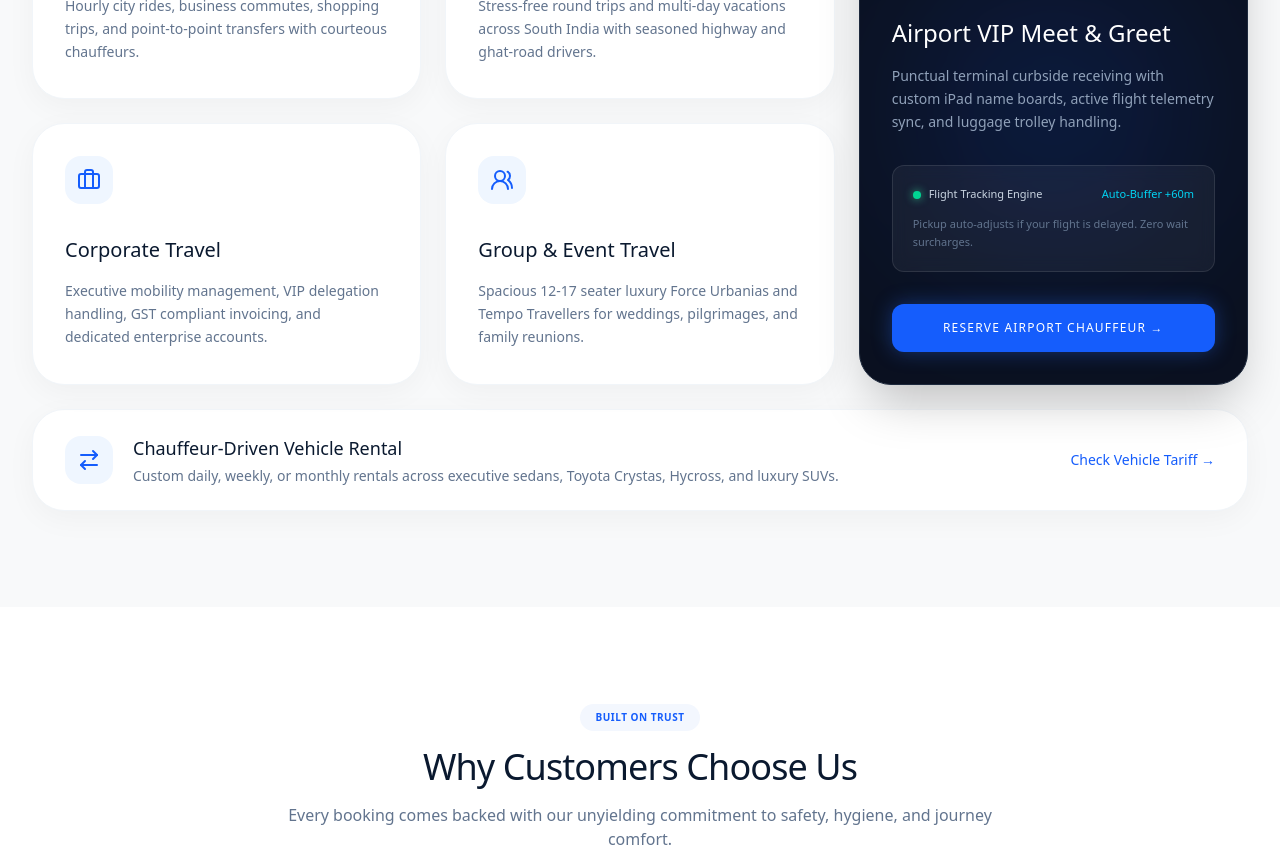
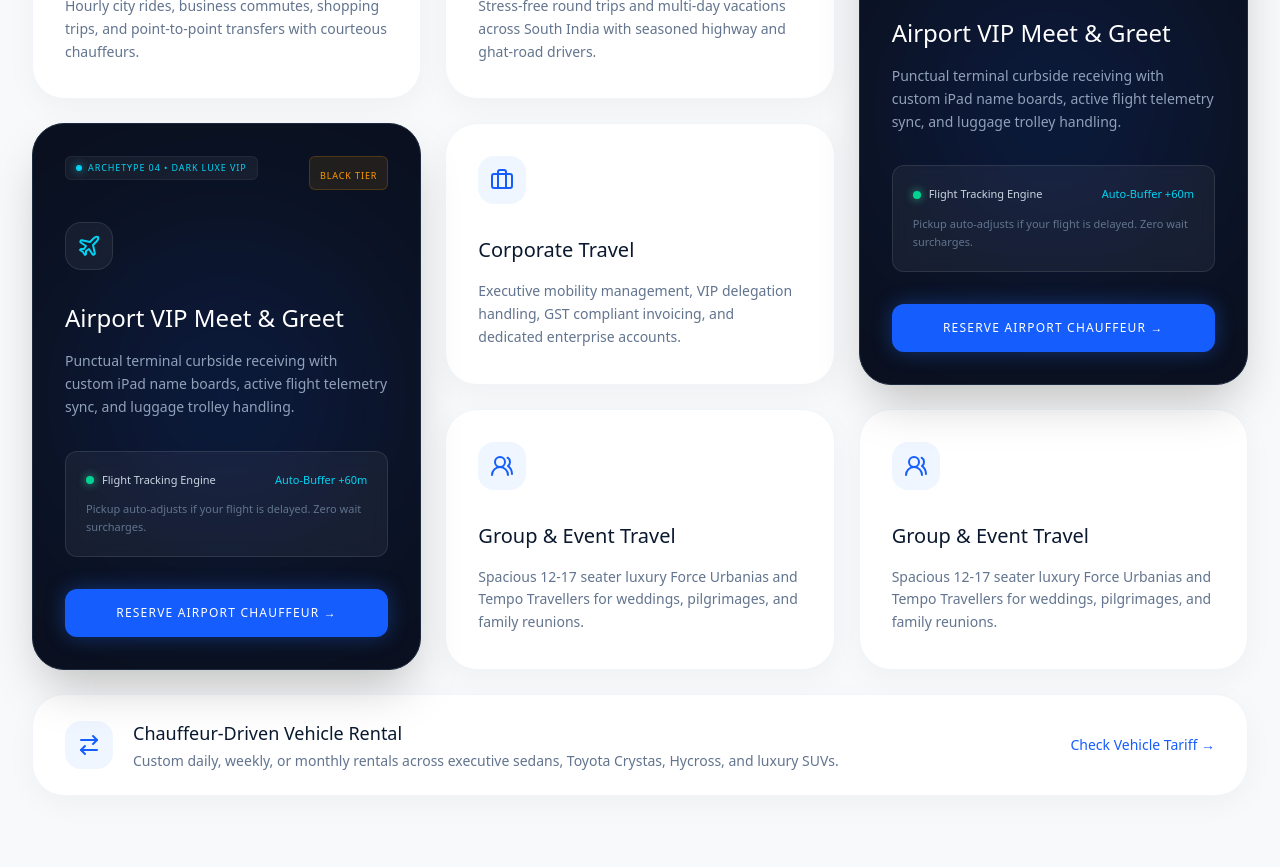
Before and after one commit to aeropeak26/Rudhran_travels, a Next.js app: page /about in a window 1280 px wide. Shown: the part 3720-4587 px from the top of the page. Built offline with nearby package versions, Linux system fonts and the light colour scheme.

Commit message:
Update Bento grid to match 7-card masonry layout

```diff
--- a/src/app/about/page.tsx
+++ b/src/app/about/page.tsx
@@ -342,10 +342,10 @@ export default function AboutUs() {
             </div>
 
             {/* Bento Grid */}
-            <div className="grid grid-cols-1 md:grid-cols-2 lg:grid-cols-3 gap-6">
+            <div className="grid grid-cols-1 md:grid-cols-2 lg:grid-cols-3 lg:grid-rows-3 gap-6">
 
-              {/* Local Transportation */}
-              <div className="bg-white p-8 rounded-[2rem] border border-slate-100 shadow-[0_8px_30px_rgb(0,0,0,0.04)] hover:shadow-[0_8px_30px_rgb(0,0,0,0.08)] transition-all flex flex-col">
+              {/* Card 1: Local Transportation (Col 1, Row 1) */}
+              <div className="lg:col-start-1 lg:row-start-1 bg-white p-8 rounded-[2rem] border border-slate-100 shadow-[0_8px_30px_rgb(0,0,0,0.04)] hover:shadow-[0_8px_30px_rgb(0,0,0,0.08)] transition-all flex flex-col">
                 <div className="w-12 h-12 bg-blue-50 rounded-2xl flex items-center justify-center text-blue-600 mb-8">
                   <MapPin className="w-6 h-6" />
                 </div>
@@ -353,8 +353,8 @@ export default function AboutUs() {
                 <p className="text-sm text-slate-500 leading-relaxed">Hourly city rides, business commutes, shopping trips, and point-to-point transfers with courteous chauffeurs.</p>
               </div>
 
-              {/* Outstation Trips */}
-              <div className="bg-white p-8 rounded-[2rem] border border-slate-100 shadow-[0_8px_30px_rgb(0,0,0,0.04)] hover:shadow-[0_8px_30px_rgb(0,0,0,0.08)] transition-all flex flex-col">
+              {/* Card 2: Outstation Trips (Col 2, Row 1) */}
+              <div className="lg:col-start-2 lg:row-start-1 bg-white p-8 rounded-[2rem] border border-slate-100 shadow-[0_8px_30px_rgb(0,0,0,0.04)] hover:shadow-[0_8px_30px_rgb(0,0,0,0.08)] transition-all flex flex-col">
                 <div className="w-12 h-12 bg-blue-50 rounded-2xl flex items-center justify-center text-blue-600 mb-8">
                   <Zap className="w-6 h-6" />
                 </div>
@@ -362,8 +362,8 @@ export default function AboutUs() {
                 <p className="text-sm text-slate-500 leading-relaxed">Stress-free round trips and multi-day vacations across South India with seasoned highway and ghat-road drivers.</p>
               </div>
 
-              {/* Airport VIP (Tall Dark Card) */}
-              <div className="lg:row-span-2 bg-[#0b1120] p-8 rounded-[2rem] border border-slate-800 relative overflow-hidden flex flex-col shadow-2xl">
+              {/* Card 3: Airport VIP 1 (Col 3, Row 1-2) */}
+              <div className="lg:col-start-3 lg:row-start-1 lg:row-span-2 bg-[#0b1120] p-8 rounded-[2rem] border border-slate-800 relative overflow-hidden flex flex-col shadow-2xl">
                 {/* Glow Effect */}
                 <div className="absolute top-1/2 left-1/2 -translate-x-1/2 -translate-y-1/2 w-64 h-64 bg-blue-600/20 rounded-full blur-[100px] pointer-events-none"></div>
 
@@ -402,8 +402,48 @@ export default function AboutUs() {
                 </button>
               </div>
 
-              {/* Corporate Travel */}
-              <div className="bg-white p-8 rounded-[2rem] border border-slate-100 shadow-[0_8px_30px_rgb(0,0,0,0.04)] hover:shadow-[0_8px_30px_rgb(0,0,0,0.08)] transition-all flex flex-col">
+              {/* Card 4: Airport VIP 2 (Col 1, Row 2-3) */}
+              <div className="lg:col-start-1 lg:row-start-2 lg:row-span-2 bg-[#0b1120] p-8 rounded-[2rem] border border-slate-800 relative overflow-hidden flex flex-col shadow-2xl">
+                {/* Glow Effect */}
+                <div className="absolute top-1/2 left-1/2 -translate-x-1/2 -translate-y-1/2 w-64 h-64 bg-blue-600/20 rounded-full blur-[100px] pointer-events-none"></div>
+
+                <div className="relative z-10 flex-grow">
+                  <div className="flex justify-between items-start mb-8">
+                    <div className="flex items-center gap-1.5 px-2.5 py-1 bg-white/5 rounded-md border border-white/5">
+                      <div className="w-1.5 h-1.5 rounded-full bg-cyan-400 shadow-[0_0_8px_rgba(34,211,238,0.8)]"></div>
+                      <span className="text-[9px] font-bold text-cyan-400 uppercase tracking-widest">ARCHETYPE 04 • DARK LUXE VIP</span>
+                    </div>
+                    <div className="px-2.5 py-1 bg-amber-500/10 rounded-md border border-amber-500/20">
+                      <span className="text-[9px] font-bold text-amber-500 uppercase tracking-widest">BLACK TIER</span>
+                    </div>
+                  </div>
+
+                  <div className="w-12 h-12 rounded-2xl bg-white/5 border border-white/10 flex items-center justify-center mb-8 backdrop-blur-sm">
+                    <Plane className="w-6 h-6 text-cyan-400" />
+                  </div>
+
+                  <h3 className="text-2xl font-bold text-white mb-4">Airport VIP Meet & Greet</h3>
+                  <p className="text-sm text-slate-400 leading-relaxed mb-8">Punctual terminal curbside receiving with custom iPad name boards, active flight telemetry sync, and luggage trolley handling.</p>
+
+                  <div className="bg-white/5 border border-white/10 rounded-xl p-5 mb-8 backdrop-blur-sm">
+                    <div className="flex justify-between items-center mb-3">
+                      <div className="flex items-center gap-2">
+                        <div className="w-2 h-2 rounded-full bg-emerald-400 shadow-[0_0_8px_rgba(52,211,153,0.8)]"></div>
+                        <span className="text-[11px] font-medium text-slate-300">Flight Tracking Engine</span>
+                      </div>
+                      <span className="text-[11px] font-bold text-cyan-400">Auto-Buffer +60m</span>
+                    </div>
+                    <p className="text-[11px] text-slate-500 leading-relaxed">Pickup auto-adjusts if your flight is delayed. Zero wait surcharges.</p>
+                  </div>
+                </div>
+
+                <button onClick={() => setIsModalOpen(true)} className="relative z-10 w-full py-4 bg-blue-600 hover:bg-blue-500 text-white rounded-xl text-xs font-bold uppercase tracking-widest transition-colors shadow-[0_0_20px_rgba(37,99,235,0.4)] flex items-center justify-center gap-2 mt-auto">
+                  RESERVE AIRPORT CHAUFFEUR &rarr;
+                </button>
+              </div>
+
+              {/* Card 5: Corporate Travel (Col 2, Row 2) */}
+              <div className="lg:col-start-2 lg:row-start-2 bg-white p-8 rounded-[2rem] border border-slate-100 shadow-[0_8px_30px_rgb(0,0,0,0.04)] hover:shadow-[0_8px_30px_rgb(0,0,0,0.08)] transition-all flex flex-col">
                 <div className="w-12 h-12 bg-blue-50 rounded-2xl flex items-center justify-center text-blue-600 mb-8">
                   <Briefcase className="w-6 h-6" />
                 </div>
@@ -411,8 +451,17 @@ export default function AboutUs() {
                 <p className="text-sm text-slate-500 leading-relaxed">Executive mobility management, VIP delegation handling, GST compliant invoicing, and dedicated enterprise accounts.</p>
               </div>
 
-              {/* Group & Event Travel */}
-              <div className="bg-white p-8 rounded-[2rem] border border-slate-100 shadow-[0_8px_30px_rgb(0,0,0,0.04)] hover:shadow-[0_8px_30px_rgb(0,0,0,0.08)] transition-all flex flex-col">
+              {/* Card 6: Group & Event Travel 1 (Col 2, Row 3) */}
+              <div className="lg:col-start-2 lg:row-start-3 bg-white p-8 rounded-[2rem] border border-slate-100 shadow-[0_8px_30px_rgb(0,0,0,0.04)] hover:shadow-[0_8px_30px_rgb(0,0,0,0.08)] transition-all flex flex-col">
+                <div className="w-12 h-12 bg-blue-50 rounded-2xl flex items-center justify-center text-blue-600 mb-8">
+                  <Users2 className="w-6 h-6" />
+                </div>
+                <h3 className="text-xl font-bold text-[#0a192f] mb-4">Group & Event Travel</h3>
+                <p className="text-sm text-slate-500 leading-relaxed">Spacious 12-17 seater luxury Force Urbanias and Tempo Travellers for weddings, pilgrimages, and family reunions.</p>
+              </div>
+
+              {/* Card 7: Group & Event Travel 2 (Col 3, Row 3) */}
+              <div className="lg:col-start-3 lg:row-start-3 bg-white p-8 rounded-[2rem] border border-slate-100 shadow-[0_8px_30px_rgb(0,0,0,0.04)] hover:shadow-[0_8px_30px_rgb(0,0,0,0.08)] transition-all flex flex-col">
                 <div className="w-12 h-12 bg-blue-50 rounded-2xl flex items-center justify-center text-blue-600 mb-8">
                   <Users2 className="w-6 h-6" />
                 </div>
```
